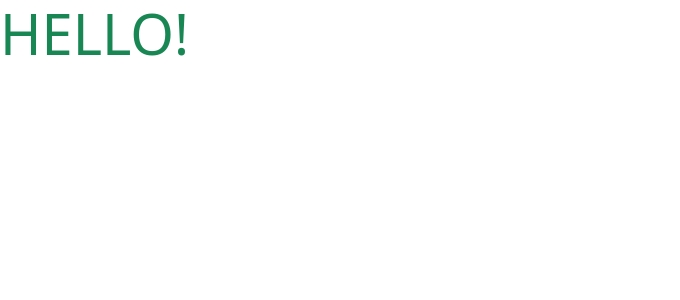
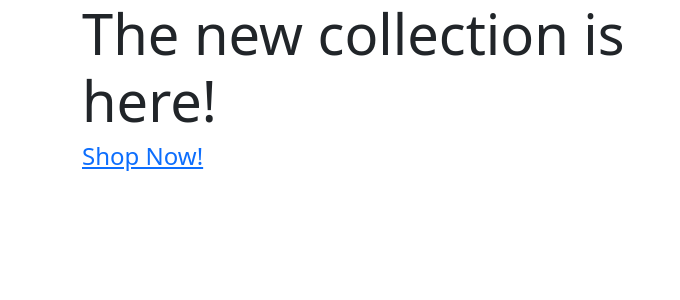
Before and after one commit to EimearCunningham/boutique_ado_v1, a Django app: page / in a window 1280 px wide. Shown: the top 300 px of the page, without its empty margins (0-680 px from the left). Run offline with Django 3.2, Linux system fonts and the light colour scheme.

Commit message:
Added homepage contect

```diff
--- a/home/templates/home/index.html
+++ b/home/templates/home/index.html
@@ -1,6 +1,28 @@
 {% extends 'base.html' %}
 {% load static %}
 
+{% block page_header %}
+<div class="container header-container">
+    <div class="row">
+        <div class="col">
+
+        </div>
+    </div>
+</div>
+{% endblock %}
+
 {% block content %}
-<h1 class="display-4 text-success"> HELLO! </h1>
+<div class="container h-100">
+    <div class="row h-100">
+        <div class="col-7 col-md-6 my-auto">
+            <h1 class="display-4 logo-font text-black">The new collection is here!</h1>
+        </div>
+        <div class="div">
+            <h4>
+                <a href="" class="shop-now-button">Shop Now!</a>
+            </h4>
+        </div>
+    </div>
+
+</div>
 {% endblock %}
```
